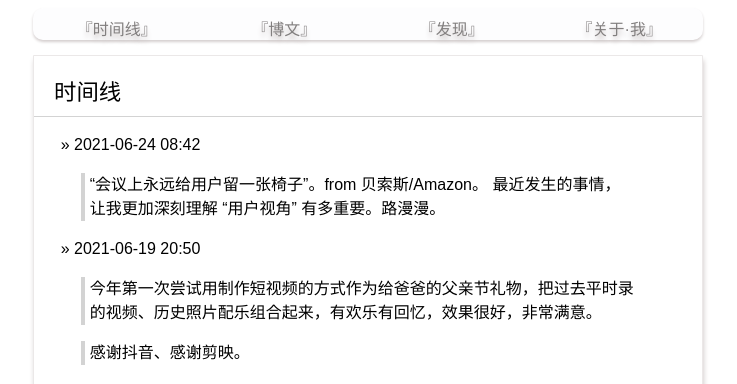
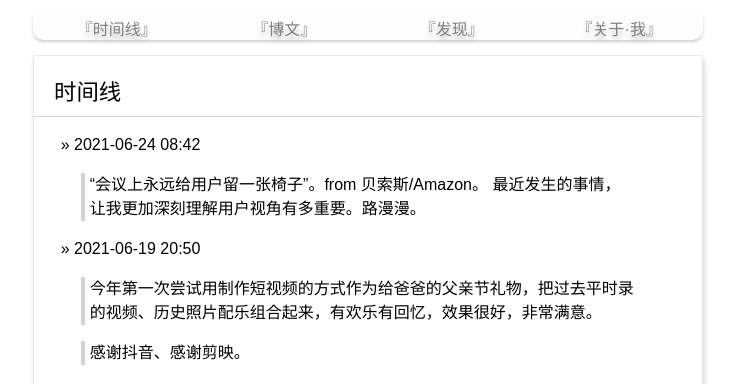
Before and after one commit to yanyiwu/blog, a Jekyll site: the page built from index.md, in a window 1280 px wide and 900 px high. Shown: the top 384 px of the window, without its empty margins (272-1009 px from the left). Built offline with Jekyll 4.4.1, drawn with Linux system fonts in a browser that asks for light colours; Markdown is read by kramdown in place of the engine named in the settings; comment, search, counter and statistics services are not loaded.

```diff
--- a/index.md
+++ b/index.md
@@ -6,7 +6,7 @@ title: 时间线
 &raquo; 2021-06-24 08:42
 
 > "会议上永远给用户留一张椅子"。from 贝索斯/Amazon。
-> 最近发生的事情，让我更加深刻理解 "用户视角" 有多重要。路漫漫。
+> 最近发生的事情，让我更加深刻理解用户视角有多重要。路漫漫。
 
 &raquo; 2021-06-19 20:50
 
```
